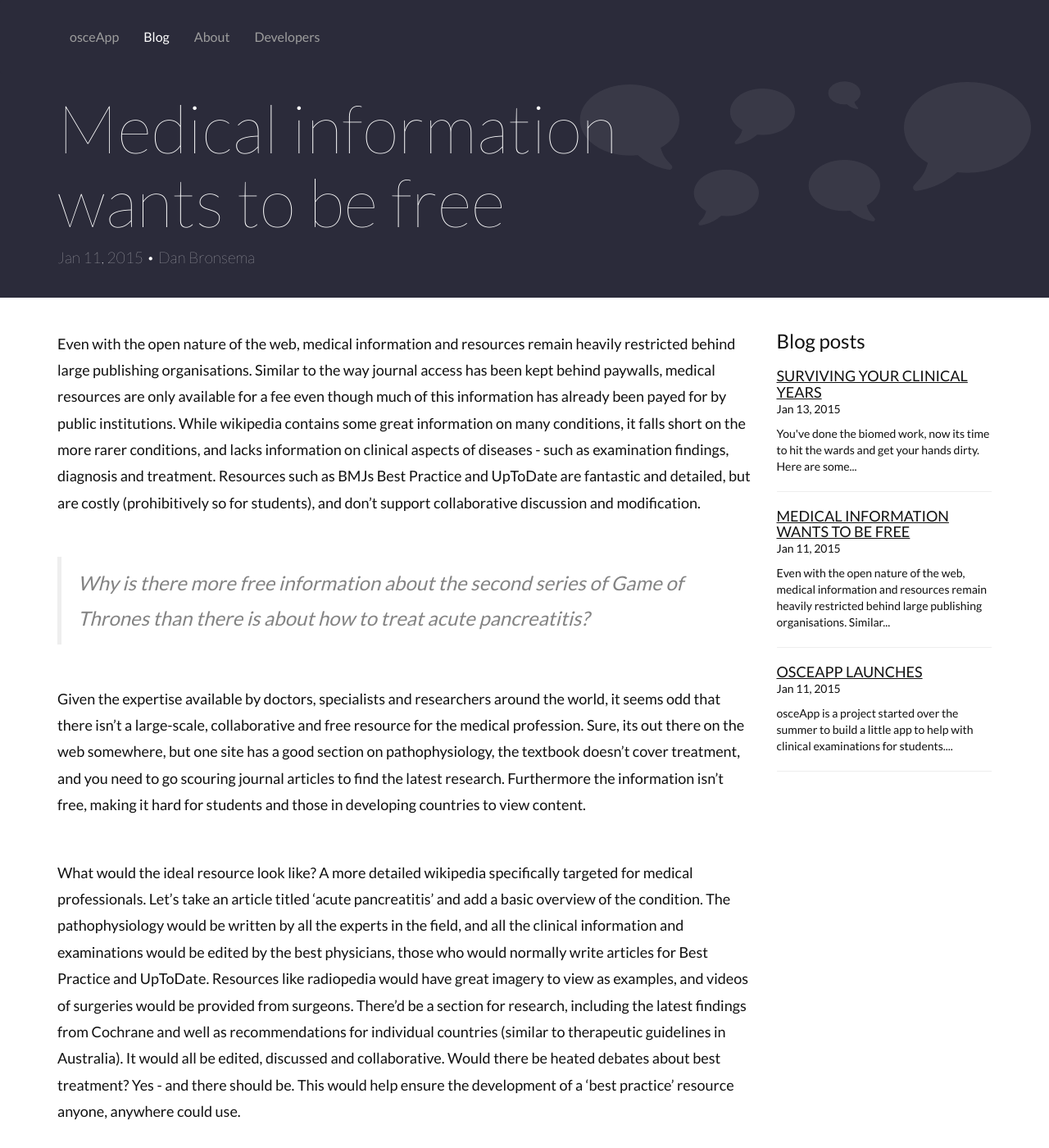
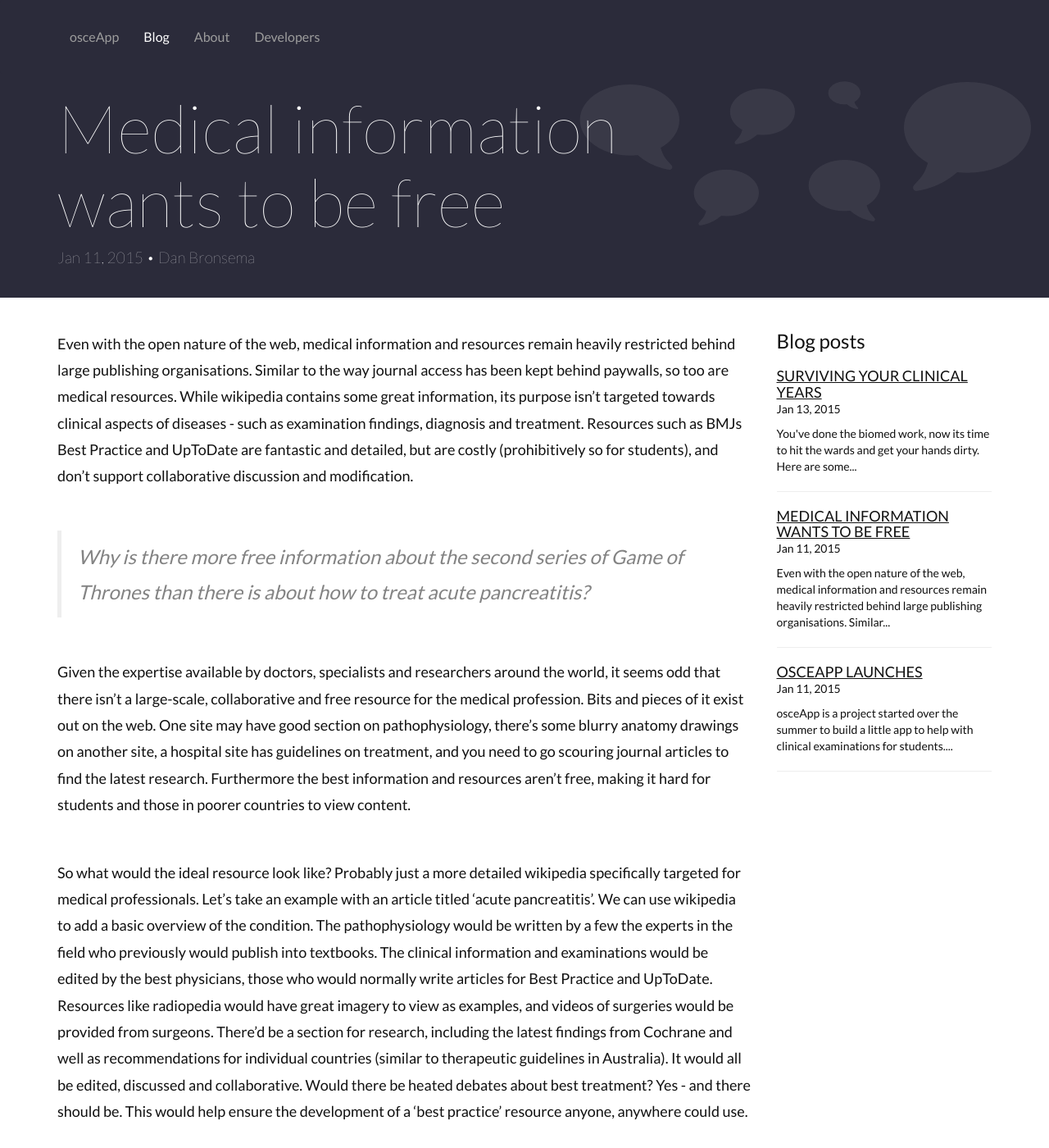
Before and after one commit to danbronsema/osceappsite, a Jekyll site: the page built from _posts/2015-01-12-medicine-wants-to-be-free.markdown, in a window 1280 px wide and 1400 px high. Shown: the whole window at 82% size. Built offline with Jekyll 4.4.1, drawn with Linux system fonts in a browser that asks for light colours; nearby versions of some CDN libraries.

Commit message:
todied up blog post

```diff
--- a/_posts/2015-01-12-medicine-wants-to-be-free.markdown
+++ b/_posts/2015-01-12-medicine-wants-to-be-free.markdown
@@ -8,12 +8,12 @@ twitter: danbronsema
 active: blog
 ---
 
-Even with the open nature of the web, medical information and resources remain heavily restricted behind large publishing organisations. Similar to the way journal access has been kept behind paywalls, medical resources are only available for a fee even though much of this information has already been payed for by public institutions. While wikipedia contains some great information on many conditions, it falls short on the more rarer conditions, and lacks information on clinical aspects of diseases - such as examination findings, diagnosis and treatment. Resources such as BMJs Best Practice and UpToDate are fantastic and detailed, but are costly (prohibitively so for students), and don't support collaborative discussion and modification.
+Even with the open nature of the web, medical information and resources remain heavily restricted behind large publishing organisations. Similar to the way journal access has been kept behind paywalls, so too are medical resources. While wikipedia contains some great information, its purpose isn't targeted towards clinical aspects of diseases - such as examination findings, diagnosis and treatment. Resources such as BMJs Best Practice and UpToDate are fantastic and detailed, but are costly (prohibitively so for students), and don't support collaborative discussion and modification.
 
 > Why is there more free information about the second series of Game of Thrones than there is about how to treat acute pancreatitis?
 
-Given the expertise available by doctors, specialists and researchers around the world, it seems odd that there isn't a large-scale, collaborative and free resource for the medical profession. Sure, its out there on the web somewhere, but one site has a good section on pathophysiology, the textbook doesn't cover treatment, and you need to go scouring journal articles to find the latest research. Furthermore the information isn't free, making it hard for students and those in developing countries to view content.
+Given the expertise available by doctors, specialists and researchers around the world, it seems odd that there isn't a large-scale, collaborative and free resource for the medical profession. Bits and pieces of it exist out on the web. One site may have good section on pathophysiology, there's some blurry anatomy drawings on another site, a hospital site has guidelines on treatment, and you need to go scouring journal articles to find the latest research. Furthermore the best information and resources aren't free, making it hard for students and those in poorer countries to view content.
 
- What would the ideal resource look like? A more detailed wikipedia specifically targeted for medical professionals. Let's take an article titled 'acute pancreatitis' and add a basic overview of the condition. The pathophysiology would be written by all the experts in the field, and all the clinical information and examinations would be edited by the best physicians, those who would normally write articles for Best Practice and UpToDate. Resources like radiopedia would have great imagery to view as examples, and videos of surgeries would be provided from surgeons. There'd be a section for research, including the latest findings from Cochrane and well as recommendations for individual countries (similar to therapeutic guidelines in Australia). It would all be edited, discussed and collaborative. Would there be heated debates about best treatment? Yes - and there should be. This would help ensure the development of a 'best practice' resource anyone, anywhere could use.
+ So what would the ideal resource look like? Probably just a more detailed wikipedia specifically targeted for medical professionals. Let's take an example with an article titled 'acute pancreatitis'. We can use wikipedia to add a basic overview of the condition. The pathophysiology would be written by a few the experts in the field who previously would publish into textbooks. The clinical information and examinations would be edited by the best physicians, those who would normally write articles for Best Practice and UpToDate. Resources like radiopedia would have great imagery to view as examples, and videos of surgeries would be provided from surgeons. There'd be a section for research, including the latest findings from Cochrane and well as recommendations for individual countries (similar to therapeutic guidelines in Australia). It would all be edited, discussed and collaborative. Would there be heated debates about best treatment? Yes - and there should be. This would help ensure the development of a 'best practice' resource anyone, anywhere could use.
 
  Like most industries, medicine relies heavily on access to high-quality information to make the correct decisions. When this information is made difficult to access, both doctors and patients suffer. Medicine is by its nature, a collaborative field. Other disciplines have already begun to work towards open and free access to their information. It's long overdue that medicine did the same.
```
